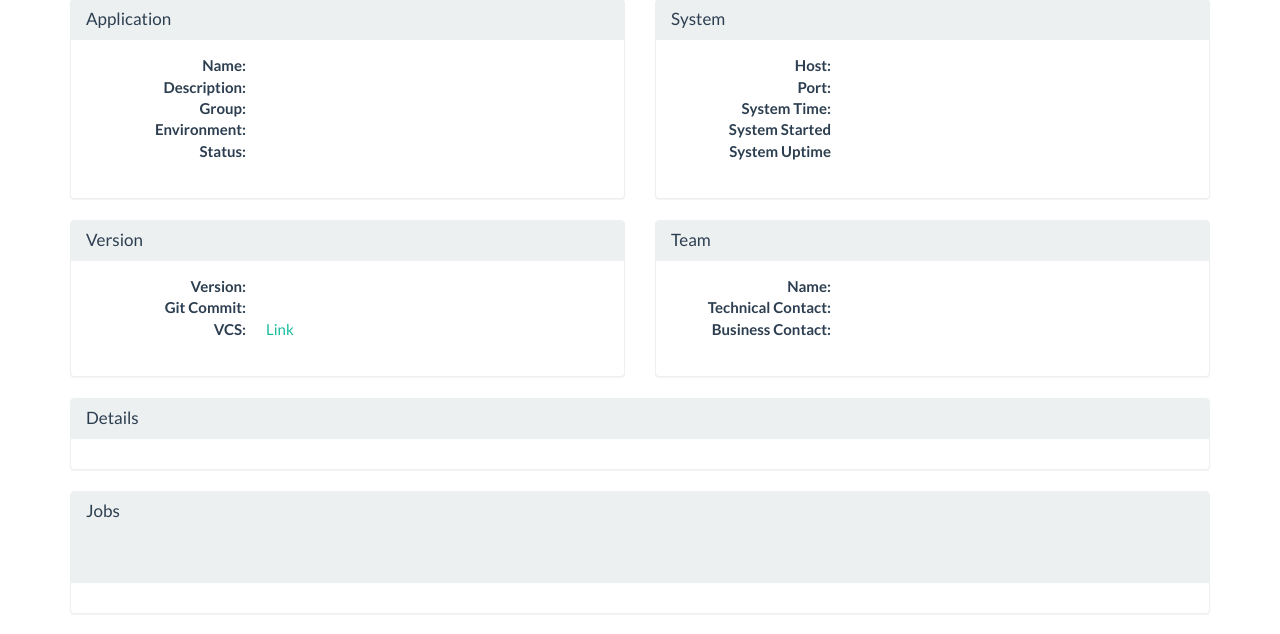
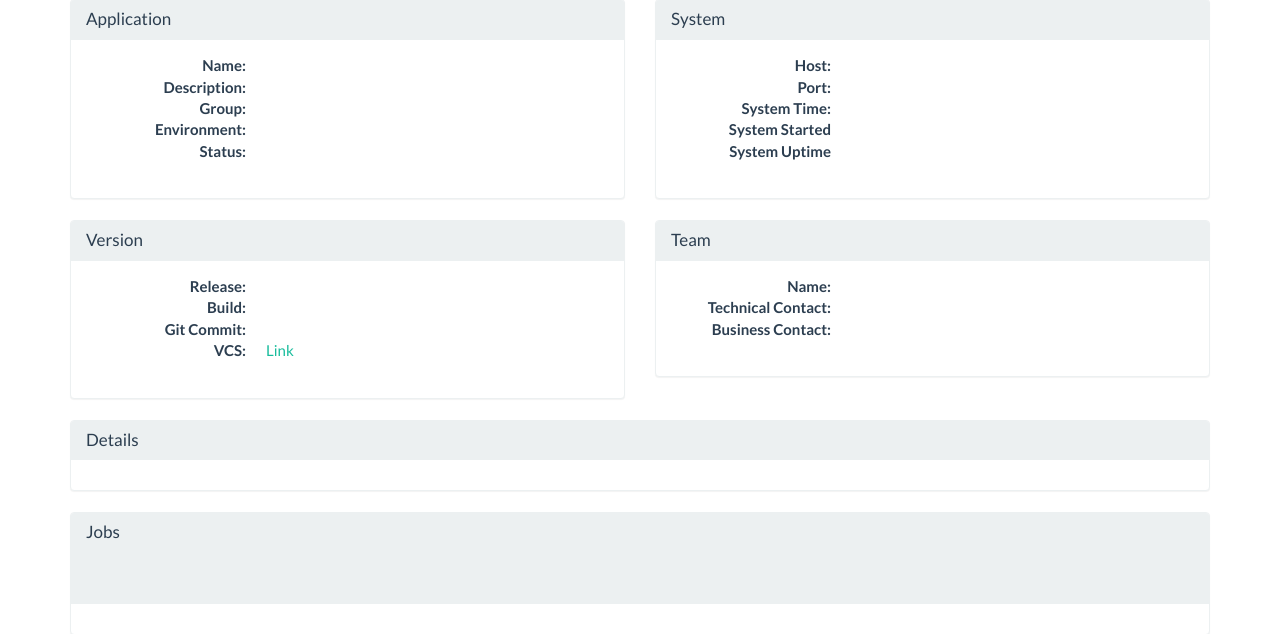
Before and after one commit to otto-de-legacy/jellyfish, a Flask app: template app/templates/status_page.html in a window 1280 px wide. Shown: the part 59-693 px from the top of the page. Run offline with Flask 2, Linux system fonts and the light colour scheme; the template is opened without the code that fills it, so the values that code supplies are empty; parts of the project's set-up code (start-up, migrations or seed data) failed here and were passed over; some libraries are stand-ins or nearby versions.

Commit message:
Fix version. Add release information on status page

```diff
--- a/app/status.py
+++ b/app/status.py
@@ -4,6 +4,7 @@ import socket
 
 from app import config
 from app import view_util
+import version
 from delorean import Delorean
 from flask import Response, render_template, request, jsonify, Blueprint
 
@@ -47,7 +48,8 @@ def generate_status():
             "description": blueprint.info['description'],
             "group": blueprint.info['group'],
             "environment": blueprint.environment,
-            "version": blueprint.info['version'],
+            "release": '.'.join(str(x) for x in version.__version__),
+            "build": blueprint.info['version'],
             "commit": blueprint.info['commit'],
             "vcs_link": blueprint.info['vcs_link'] + blueprint.info['commit'],
             "status": "OK",
--- a/app/templates/status_page.html
+++ b/app/templates/status_page.html
@@ -69,8 +69,10 @@
                 </div>
                 <div class="panel-body">
                     <dl class="dl-horizontal">
-                        <dt>Version:</dt>
-                        <dd>{{status.application.version}}</dd>
+                        <dt>Release:</dt>
+                        <dd>{{status.application.release}}</dd>
+                        <dt>Build:</dt>
+                        <dd>{{status.application.build}}</dd>
                         <dt>Git Commit:</dt>
                         <dd>{{status.application.commit}}</dd>
                         <dt>VCS:</dt>
--- a/version.py
+++ b/version.py
@@ -1 +1 @@
-__version__ = (0, 13, 1)
+__version__ = (0, 14, 0)
```
